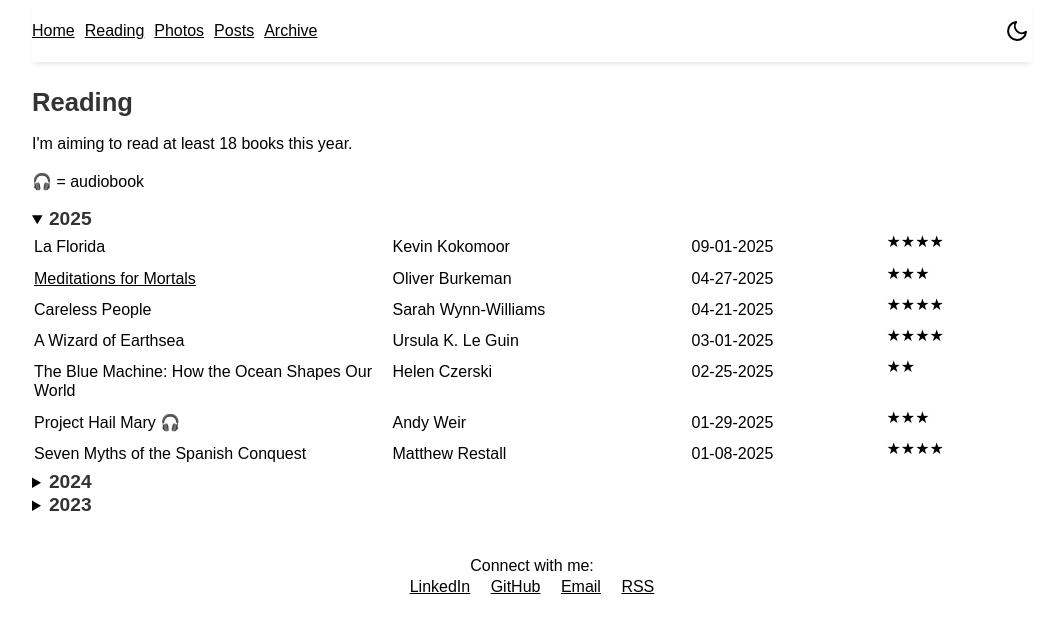
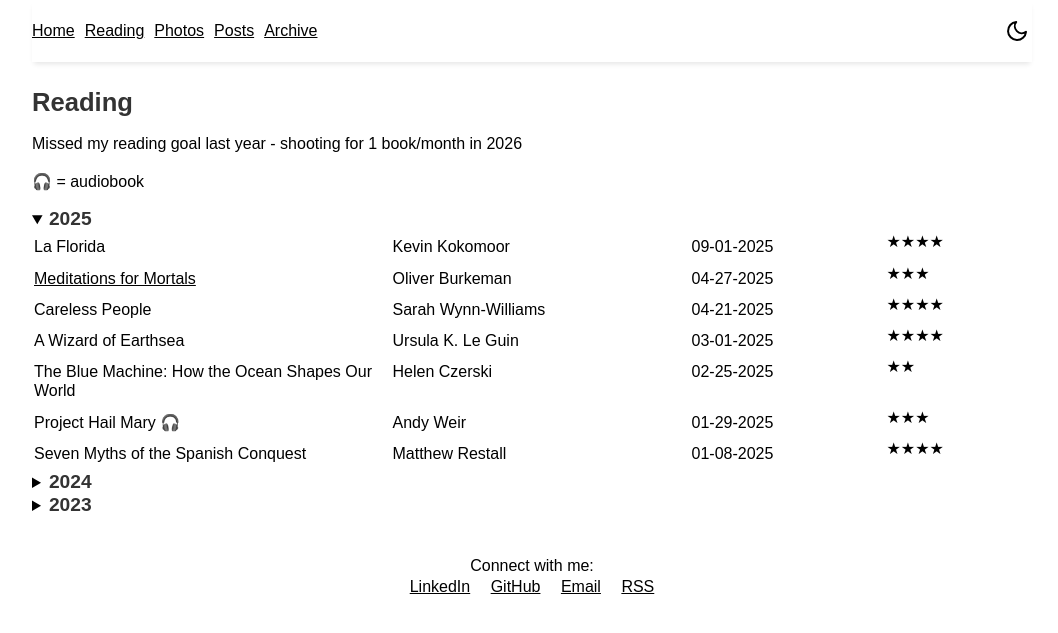
Before and after one commit to brandoncfallin/fallin-website, a Jekyll site: the page built from reading.md, in a window 1280 px wide. Shown: the top 633 px of the page, without its empty margins (108-1166 px from the left). Built offline with Jekyll 4.4.1, drawn with Linux system fonts in a browser that asks for light colours.

Commit message:
fix(reading.md,work_experience.html): update work experience and reading goal

```diff
--- a/reading.md
+++ b/reading.md
@@ -5,7 +5,7 @@ display_footer: True
 ---
 
 <p>
-I'm aiming to read at least 18 books this year.
+Missed my reading goal last year - shooting for 1 book/month in 2026
 <br>
 <br>
 🎧 = audiobook
```
Also changed, not shown: _includes/work_experience.html (+16 -15 lines).
